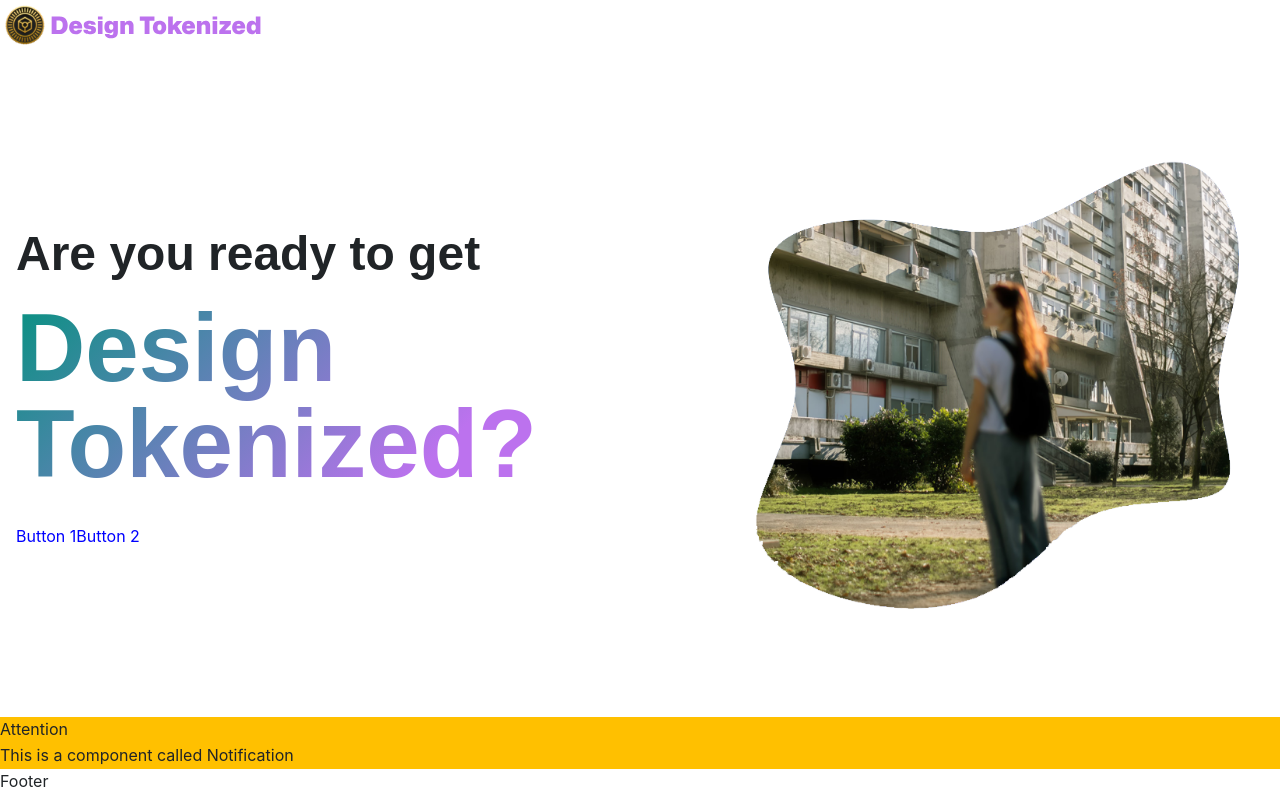
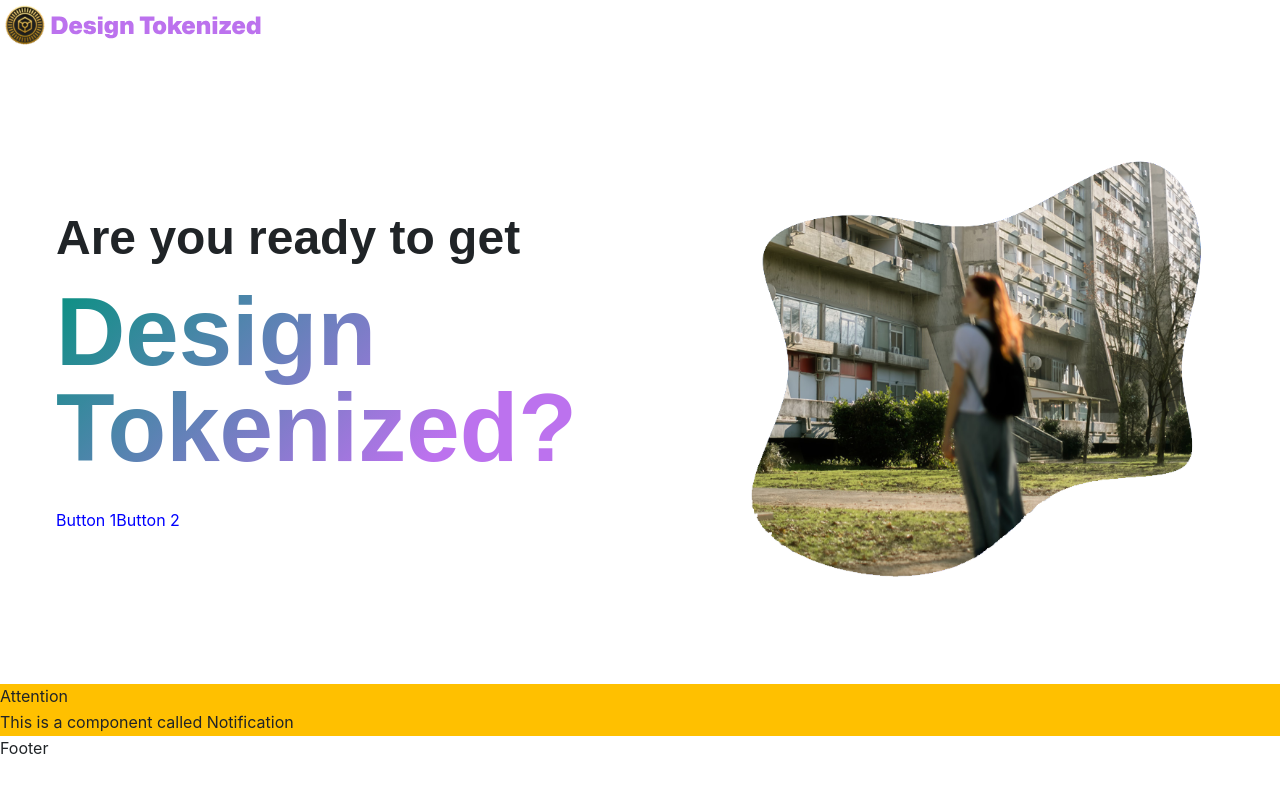
Before and after one commit to elvism16/tokenized, a Next.js app: page / in a window 1280 px wide. Built offline with nearby package versions, Linux system fonts and the light colour scheme; a web font is replaced by a local one.

Commit message:
layout changes

```diff
--- a/components/hero/hero.tsx
+++ b/components/hero/hero.tsx
@@ -11,7 +11,7 @@ export const Hero: React.FC<HeroProps> = ({
   imgAlt
 }: HeroProps) => {
   return (
-    <div className="hero">
+    <div className="hero container">
       <div className="hero__grid">
         <div className="hero__content">
           <h1 className="hero__headline">
--- a/styles/globals.css
+++ b/styles/globals.css
@@ -46,3 +46,22 @@ button {
 	padding: 0.5rem 1rem;
 	font-weight: bold;
 }
+
+.container {
+	margin: 0 auto;
+	max-width: 100%;
+	padding: 0 1rem;
+}
+
+@media (min-width: 48em) {
+	.container {
+		padding: 0 2rem;
+	}
+}
+
+@media (min-width: 75em) {
+	.container {
+		max-width: 1200px;
+		padding: 0 1rem;
+	}
+}
--- a/styles/hero.component.css
+++ b/styles/hero.component.css
@@ -1,7 +1,6 @@
 .hero {
 	margin: 0 auto;
-	max-width: 100%;
-	padding: 0 1rem;
+	/* padding: 0 1rem; */
 	position: relative;
 }
 
```
